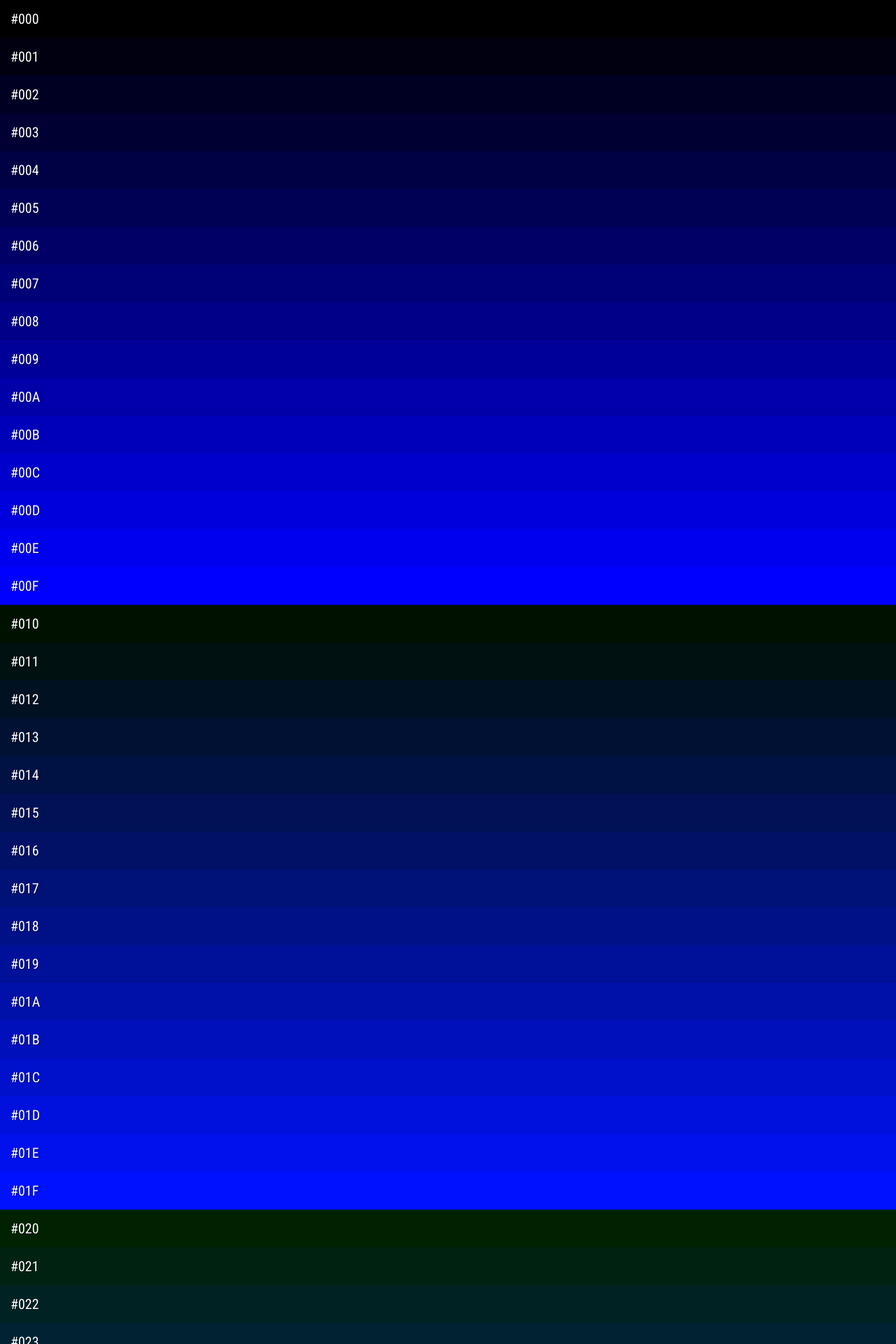
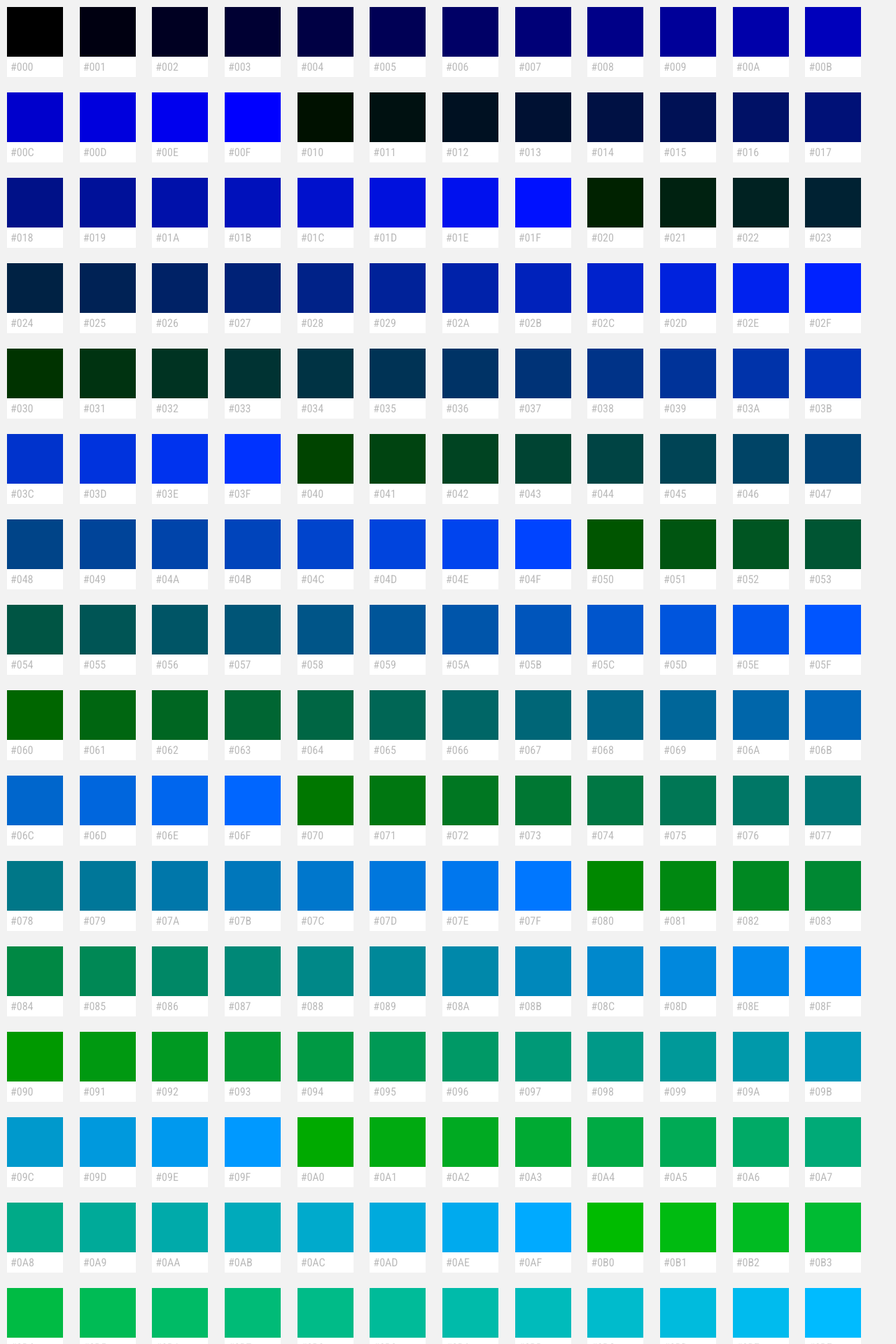
Before and after one commit to mvaneijgen/simple-colours, a Jekyll site: the page built from index.html, in a window 1280 px wide. Shown: the top 1920 px of the page at 70% size. Built offline with Jekyll 4.4.1, drawn with Linux system fonts in a browser that asks for light colours; nearby versions of some CDN libraries; library files that are not in the unit come from our copies.

Commit message:
Pantone version

```diff
--- a/css/main.css
+++ b/css/main.css
@@ -1,9 +1,24 @@
 @charset "UTF-8";
 /* Global Resets
 ———————————————————————————————————— */
+* {
+  box-sizing: border-box !important;
+}
+
+::selection {
+  background: #ffb7b7;
+  /* WebKit/Blink Browsers */
+}
+
+::-moz-selection {
+  background: #ffb7b7;
+  /* Gecko Browsers */
+}
+
 body {
   margin: 0;
   font-family: 'Roboto Condensed', sans-serif;
+  background: #f2f2f2;
 }
 
 ul {
@@ -13,10 +28,20 @@ ul {
 }
 
 li {
-  padding: 15px;
-  color: #fff;
-  font-size: 20px;
-  text-shadow: 1px 1px rgba(0, 0, 0, 0.4);
+  width: 80px;
+  height: 80px;
+  display: inline-block;
+  margin: 10px 10px 28px;
+  position: relative;
+}
+
+span {
+  position: absolute;
+  bottom: -20px;
+  background: #fff;
+  width: 100%;
+  padding: 5px;
+  color: #bbb;
 }
 
 /*--------------
--- a/index.html
+++ b/index.html
@@ -5,6 +5,6 @@ description:
 ---
 <ul>
 {% for colour in site.data.colours %}
-  <li class="" style="background: #{{ colour.hex }};">#{{ colour.hex }}</li>
+  <li class="" style="background: #{{ colour.hex }};"><span>#{{ colour.hex }}</span></li>
 {% endfor %}
 </ul>
```
Also changed, not shown: _sass/_resets.scss (+23 -6 lines), 4 other files.
